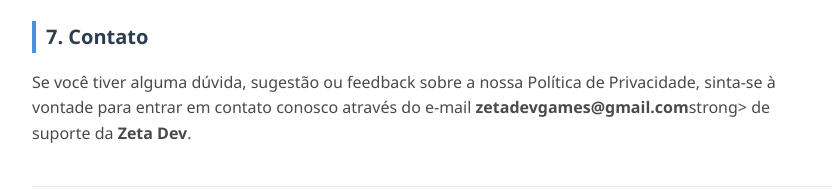
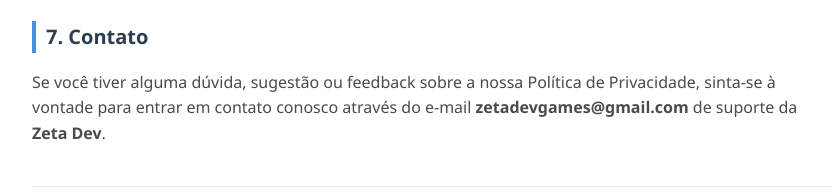
Before and after one commit to zetadevgames/zqrcode, a plain HTML site: page index.html in a window 1280 px wide. Shown: the part 1568-1764 px from the top of the page, without its empty margins (208-1048 px from the left). Drawn offline with Linux system fonts and the light colour scheme.

Commit message:
Update index.html

```diff
--- a/index.html
+++ b/index.html
@@ -132,7 +132,7 @@
 
     <section>
         <h2>7. Contato</h2>
-        <p>Se você tiver alguma dúvida, sugestão ou feedback sobre a nossa Política de Privacidade, sinta-se à vontade para entrar em contato conosco através do e-mail <strong>zetadevgames@gmail.com</strong>strong> de suporte da <strong>Zeta Dev</strong>.</p>
+        <p>Se você tiver alguma dúvida, sugestão ou feedback sobre a nossa Política de Privacidade, sinta-se à vontade para entrar em contato conosco através do e-mail <strong>zetadevgames@gmail.com</strong> de suporte da <strong>Zeta Dev</strong>.</p>
 
     </section>
 
```
